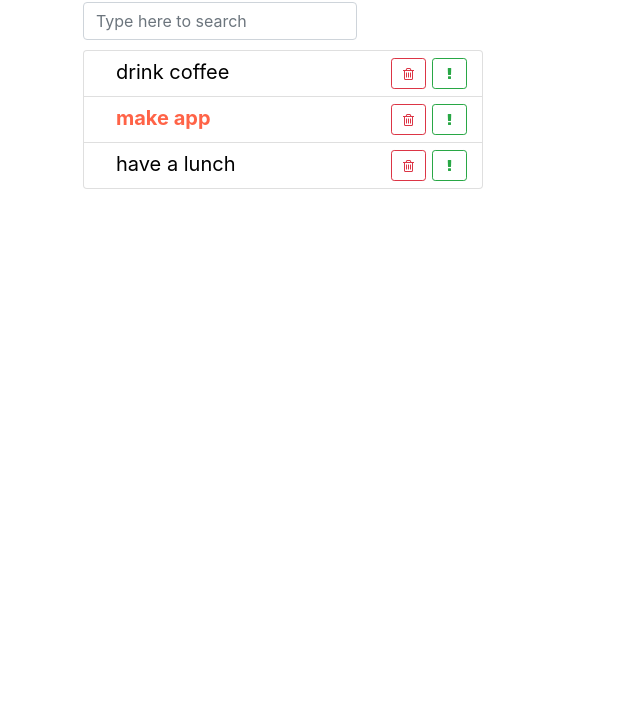
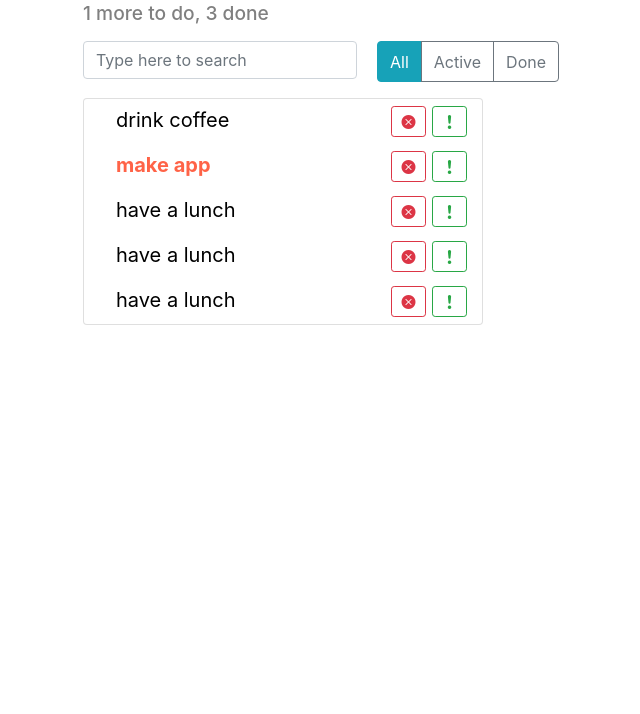
Before and after one commit to ViktoriiaDanko/react-todo-list, a React app: page / in a window 1280 px wide. Shown: the part 86-800 px from the top of the page, without its empty margins (357-997 px from the left). Built offline with nearby package versions, Linux system fonts and the light colour scheme.

Commit message:
changing css

```diff
--- a/public/index.html
+++ b/public/index.html
@@ -5,9 +5,10 @@
     <meta name="viewport" content="width=device-width, initial-scale=1" />
 
     <link rel="stylesheet"
-      href="https://stackpath.bootstrapcdn.com/font-awesome/4.7.0/css/font-awesome.min.css">
+      href="https://cdn.jsdelivr.net/npm/bootstrap@5.1.1/dist/css/bootstrap.min.css">
     <link rel="stylesheet"
       href="https://stackpath.bootstrapcdn.com/bootstrap/4.1.3/css/bootstrap.min.css">
+    <link rel="stylesheet" href="https://cdn.jsdelivr.net/npm/bootstrap-icons@1.5.0/font/bootstrap-icons.css" />
 
     <title>Todo App</title>
   </head>
--- /dev/null
+++ b/src/components/app-header.css
@@ -0,0 +1,12 @@
+.app-header {
+    align-items: flex-end;
+  }
+
+  .app-header h1 {
+    flex-grow: 1;
+  }
+
+  .app-header h2 {
+    font-size: 1.2rem;
+    color: grey;
+  }
--- a/src/components/app-header.js
+++ b/src/components/app-header.js
@@ -1,7 +1,13 @@
 import React from 'react';
+import './app-header.css';
 
-const AppHeader = () => {
-    return <h1>My Todo List</h1>
+const AppHeader = ({toDo, done}) => {
+    return (
+      <div className="app-header">
+        <h1>My Todo List</h1>
+        <h2>{toDo} more to do, {done} done</h2>
+    </div>
+    )
   };
 
   export default AppHeader;
--- /dev/null
+++ b/src/components/item-status-filter.js
@@ -0,0 +1,17 @@
+import React from 'react';
+import './item-status-filter.css'
+
+const ItemStatusFilter =() => {
+    return (
+        <div className="btn-group">
+            <button type="button"
+                className="btn btn-info">All</button>
+            <button type="button"
+              className="btn btn-outline-secondary">Active</button>
+            <button type="button"
+              className="btn btn-outline-secondary">Done</button>
+        </div>
+    );
+};
+
+export default ItemStatusFilter;
--- a/src/components/search-panel.css
+++ b/src/components/search-panel.css
@@ -1,6 +1,6 @@
 .search-input {
     width: auto;
     flex-grow: 1;
-    /* margin-right: 20px; */
-    margin-bottom: 10px;
+    margin-right: 20px;
+    margin-bottom: 3px;
   }
--- a/src/components/todo-list-item.js
+++ b/src/components/todo-list-item.js
@@ -17,15 +17,15 @@ const TodoListItem = ( { label, important = false } ) => {
 
         <button type="button"
             className="btn btn-outline-success btn-sm float-right">
-            <i className="fa fa-exclamation" />
+            <i className="bi bi-exclamation-lg" />
         </button>
 
         <button type="button"
             className="btn btn-outline-danger btn-sm float-right">
-            <i className="fa fa-trash-o" />
+            <i className="bi bi-x-circle-fill" />
         </button>
         </span>
-    )
+    );
 };
 
 export default TodoListItem;
--- a/src/index.js
+++ b/src/index.js
@@ -4,20 +4,26 @@ import ReactDOM from 'react-dom';
 import AppHeader from './components/app-header';
 import SearchPanel from './components/search-panel';
 import TodoList from './components/todo-list';
+import ItemStatusFilter from './components/item-status-filter';
 
 import './index.css';
 
 const todoData = [
   { label: 'drink coffee', important: false,  id: 1},
   { label: 'make app', important: true,  id: 2 },
-  { label: 'have a lunch', important: false,  id: 3}
+  { label: 'have a lunch', important: false,  id: 3},
+  { label: 'have a lunch', important: false,  id: 4},
+  { label: 'have a lunch', important: false,  id: 5}
 ];
 
 const App = () => {
   return (
     <div className="todo-app">
-      <AppHeader />
-      <SearchPanel />
+      <AppHeader toDo={1} done={3} />
+      <div className="top-panel d-flex">
+        <SearchPanel />
+        <ItemStatusFilter />
+      </div>
       <TodoList todos={todoData} />
     </div>
   );
```
Also changed, not shown: src/components/item-status-filter.css (added).
